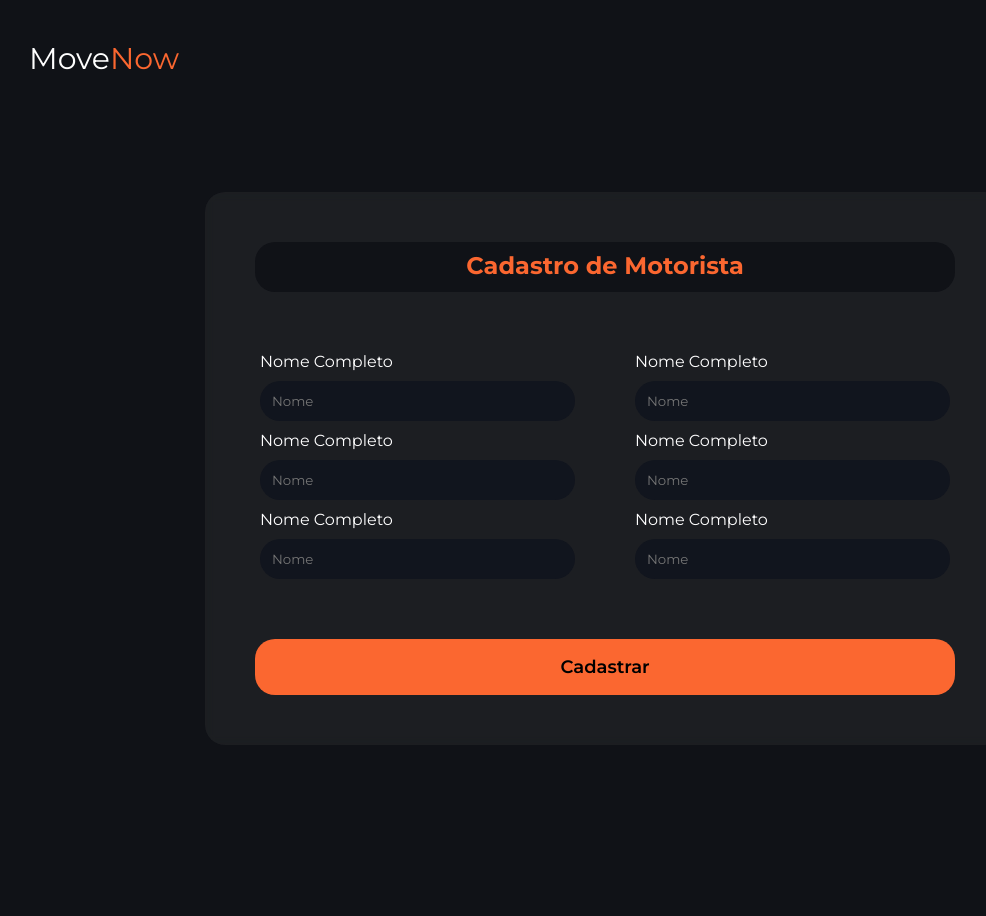
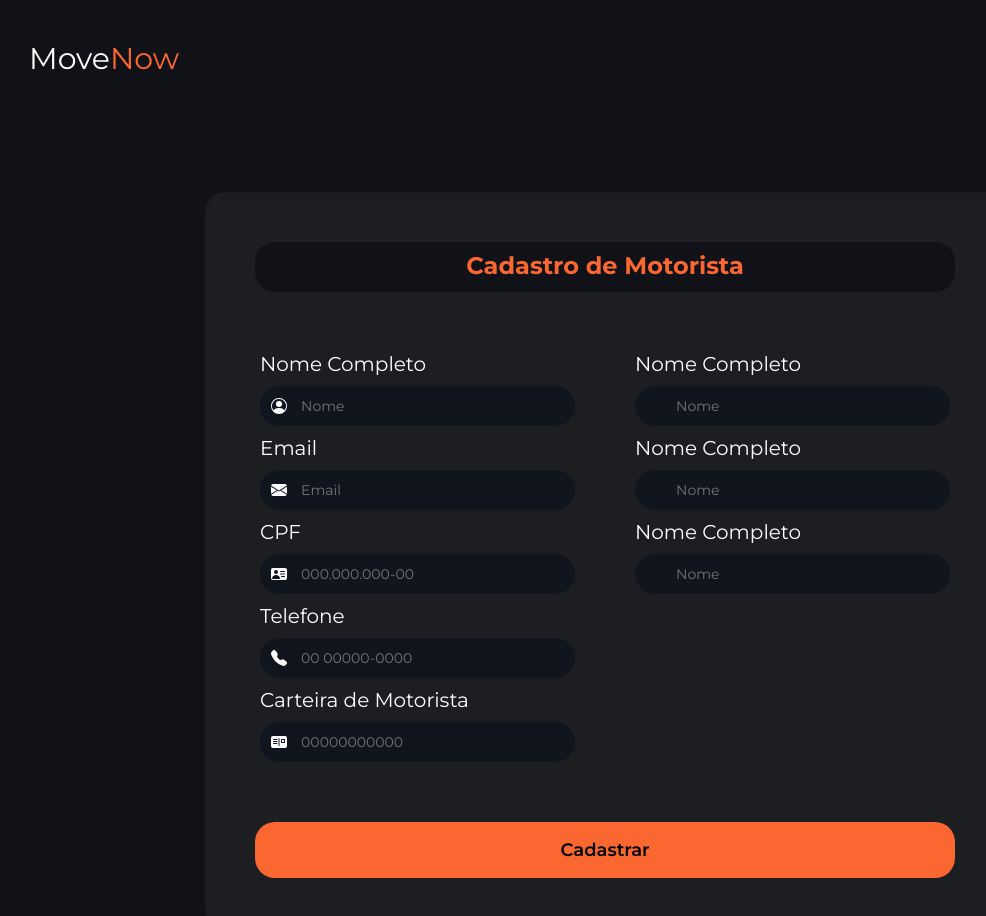
Before and after one commit to Move-Now/MoveNow, a React (Vite) app: page / in a window 1280 px wide. Shown: the top 916 px of the page, without its empty margins (35-1021 px from the left). Before the commit the page ends 825 px from the top, so only its background shows below. Built offline with nearby package versions, Linux system fonts and the light colour scheme.

Commit message:
Página de cadastro 80%

```diff
--- /dev/null
+++ b/src/components/Input/Input.css
@@ -0,0 +1,45 @@
+@import url("../../index.css");
+
+
+.wrapperInput {
+    display: flex;
+    flex-direction: column;
+    gap: 10px;
+}
+
+label {
+    font-size: 20px;
+    font-weight: 400;
+}
+
+input {
+    background: #11151E;
+    border-radius: 20px;
+    border: none;
+    outline: none;
+    padding: 12px;
+    text-indent: 10%;
+    width: 100%;
+    color: white;
+    transition: all 200ms ease-in-out;
+}
+
+input:focus {
+    outline: var(--border-orange);
+}
+
+.input {
+    position: relative;
+
+}
+
+.icon {
+    position: absolute;
+    left: 1%;
+    top: 50%;
+    transform: translate(50%, -50%);
+}
+
+input::placeholder {
+    font-size: 14px;
+}
--- /dev/null
+++ b/src/components/Input/Input.jsx
@@ -0,0 +1,13 @@
+import "./Input.css";
+
+export function Input(props) {
+  return (
+    <div className="wrapperInput">
+      <label>{props.title}</label>
+      <div className="input">
+        <input type={props.type} placeholder={props.placeholder} />
+        {props.icon}
+      </div>
+    </div>
+  );
+}
--- a/src/index.css
+++ b/src/index.css
@@ -9,6 +9,7 @@
     /* Cor dos textos com menos opacidade da página do Dark Mode */
 
     --border-dark: 3px solid #101217;
+    --border-orange: 1px solid #fb6730;
     /* Borda utilizada nas seções de conteúdo no junto ao efeito de vidro */
     --box-shadow-dark: 0px 0px 10px rgba(235, 113, 0, 0.25);
     /* Sombra utilizada nas seções de navbar, parceria e footer*/
--- a/src/pages/SignUp/index.jsx
+++ b/src/pages/SignUp/index.jsx
@@ -1,5 +1,11 @@
 import "./styles.css";
 import { Button } from "../../components/Button/Button";
+import { Input } from "../../components/Input/Input";
+import { BsPersonCircle } from "react-icons/bs";
+import { BsEnvelopeFill } from "react-icons/bs";
+import { BsPersonVcardFill } from "react-icons/bs";
+import { BsTelephoneFill } from "react-icons/bs";
+import { BsPostcardFill } from "react-icons/bs";
 
 export function SignUp() {
   const styleButtonPrimary = {
@@ -18,18 +24,36 @@ export function SignUp() {
         <h2>Cadastro de Motorista</h2>
         <form action="">
           <div className="column">
-            <div className="wrapperInput">
-              <label htmlFor="">Nome Completo</label>
-              <input type="text" placeholder="Nome" />
-            </div>
-            <div className="wrapperInput">
-              <label htmlFor="">Nome Completo</label>
-              <input type="text" placeholder="Nome" />
-            </div>
-            <div className="wrapperInput">
-              <label htmlFor="">Nome Completo</label>
-              <input type="text" placeholder="Nome" />
-            </div>
+            <Input
+              title="Nome Completo"
+              type="text"
+              placeholder="Nome"
+              icon={<BsPersonCircle className="icon" />}
+            />
+            <Input
+              title="Email"
+              type="email"
+              placeholder="Email"
+              icon={<BsEnvelopeFill className="icon" />}
+            />
+            <Input
+              title="CPF"
+              type="text"
+              placeholder="000.000.000-00"
+              icon={<BsPersonVcardFill className="icon" />}
+            />
+            <Input
+              title="Telefone"
+              type="tel"
+              placeholder="00 00000-0000"
+              icon={<BsTelephoneFill className="icon" />}
+            />
+            <Input
+              title="Carteira de Motorista"
+              type="text"
+              placeholder="00000000000"
+              icon={<BsPostcardFill className="icon" />}
+            />
           </div>
           <div className="column">
             <div className="wrapperInput">
--- a/src/pages/SignUp/styles.css
+++ b/src/pages/SignUp/styles.css
@@ -21,7 +21,6 @@ main {
 
 }
 
-
 main h2 {
     width: 87.5%;
     height: 50px;
@@ -42,20 +41,7 @@ form {
     gap: 60px;
 }
 
-.wrapperInput {
-    display: flex;
-    flex-direction: column;
-    gap: 10px;
-}
 
-input {
-    background: #11151E;
-    border-radius: 20px;
-    border: none;
-    outline: none;
-    padding: 12px;
-
-}
 
 .column {
     width: 45%;
```
